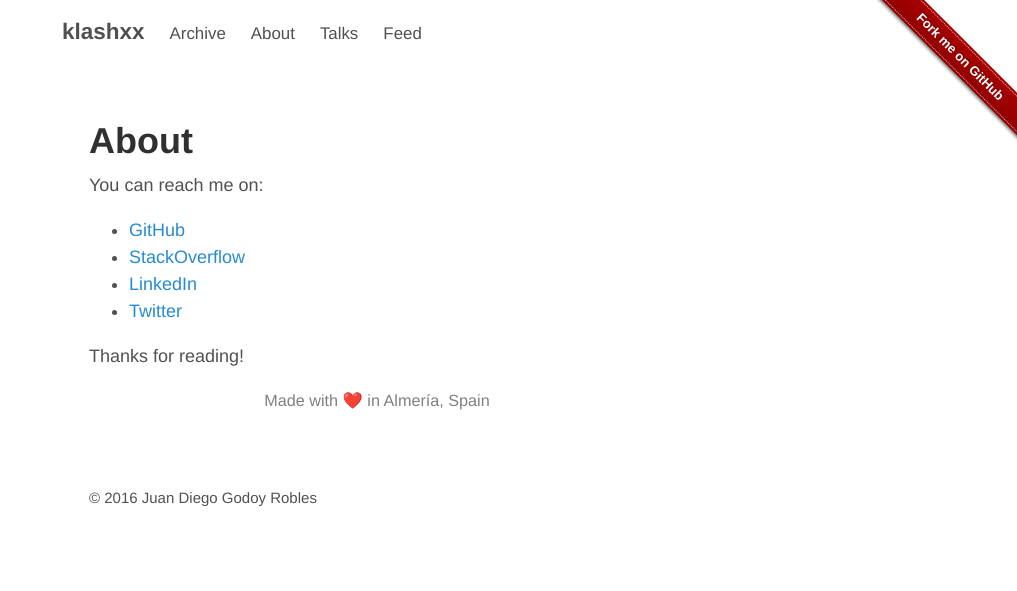
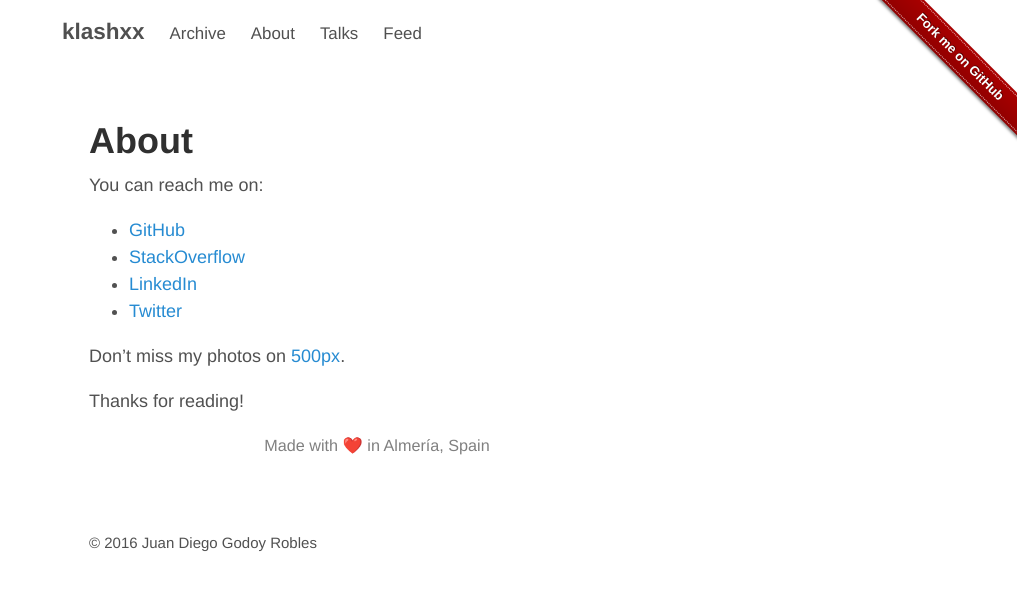
Before and after one commit to klashxx/klashxx.github.io, a Jekyll site: the page built from about.md, in a window 1280 px wide. Shown: the top 591 px of the page, without its empty margins (263-1280 px from the left). Built offline with Jekyll 4.4.1, drawn with Linux system fonts in a browser that asks for light colours; emoji names are drawn with the system emoji font.

Commit message:
500px reference

```diff
--- a/about.md
+++ b/about.md
@@ -10,6 +10,8 @@ You can reach me on:
 - [LinkedIn](https://linkedin.com/in/juandiegogodoy)
 - [Twitter](http://twitter.com/klashxx)
 
+Don't miss my photos on [500px](https://500px.com/juan_diego).
+
 Thanks for reading!
 
 
```
